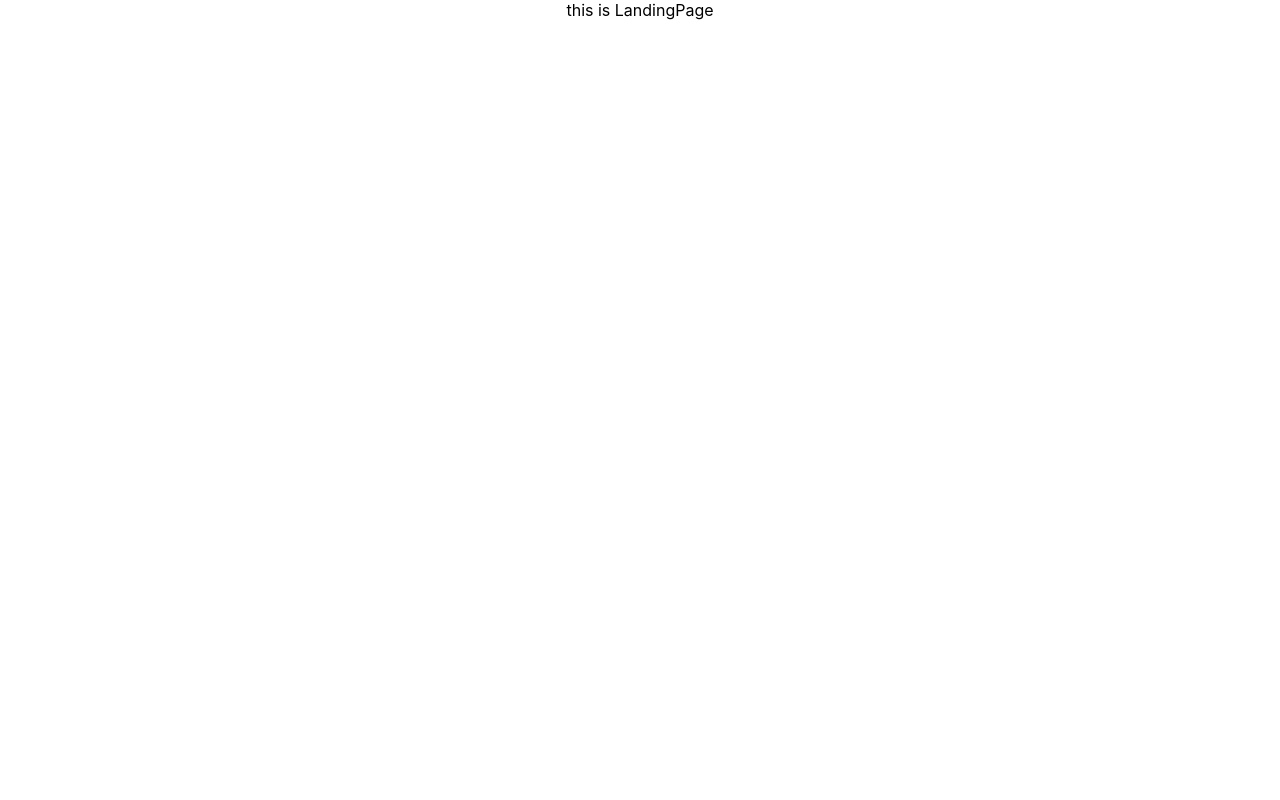
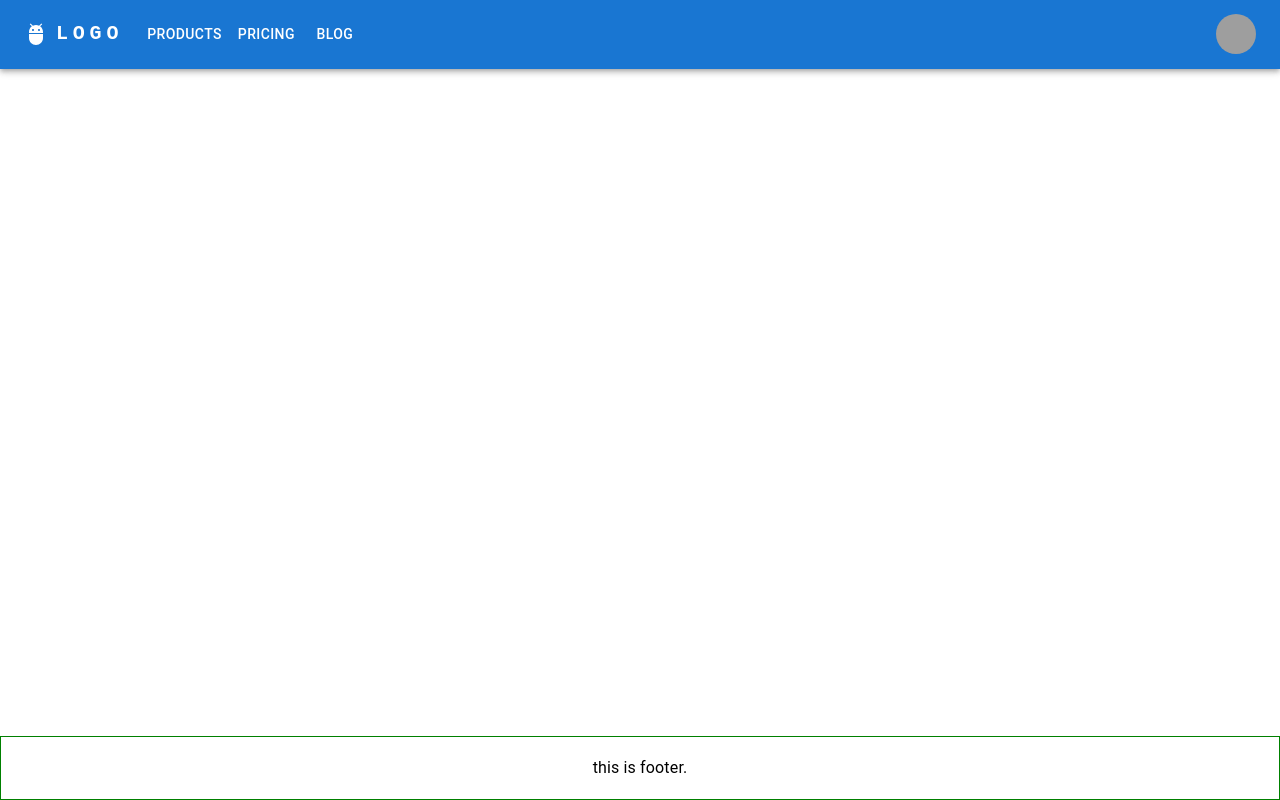
Before and after one commit to pr-a-s-h-a-n-t/chatapp, a React (Create React App) app: page / in a window 1280 px wide. Built offline with nearby package versions, Linux system fonts and the light colour scheme; grey boxes are pictures that could not be loaded.

Commit message:
mui nav and footer done!!!

```diff
--- a/src/Navs/index.js
+++ b/src/Navs/index.js
@@ -6,7 +6,7 @@
   Route,
   Routes,
 } from "react-router-dom";
-import LandingPage from "../components/pages/LandingPage";
+import LandingPage from "../components/pages/landingPageSections/index";
 import ProfilePage from "../components/pages/ProfilePage";
 import Conversations from "../components/pages/ConversationsPage";
 
--- a/src/components/pages/LandingPage.js
+++ /dev/null
@@ -1,9 +0,0 @@
-import React from 'react'
-
-function LandingPage() {
-  return (
-    <div>this is LandingPage</div>
-  )
-}
-
-export default LandingPage
--- /dev/null
+++ b/src/components/pages/landingPageSections/footer/Footer.js
@@ -0,0 +1,24 @@
+import React from "react";
+import Toolbar from "@mui/material/Toolbar";
+import { Typography } from "@mui/material";
+
+function Footer() {
+  return (
+    <div>
+      <Toolbar
+        sx={{
+          border: "1px solid green",
+          position: "absolute",
+          bottom: "0",
+          width: " 100%",
+          justifyContent: "center",
+          boxSizing: "border-box",
+        }}
+      >
+        <Typography>this is footer.</Typography>
+      </Toolbar>
+    </div>
+  );
+}
+
+export default Footer;
--- /dev/null
+++ b/src/components/pages/landingPageSections/index.js
@@ -0,0 +1,14 @@
+import React from 'react'
+import Navigations from "./navigation/Navigations"
+import Footer from './footer/Footer'
+
+function LandingPage() {
+  return (
+    <div>
+      <Navigations />
+      <Footer />
+    </div>
+  )
+}
+
+export default LandingPage
--- /dev/null
+++ b/src/components/pages/landingPageSections/navigation/Navigations.js
@@ -0,0 +1,164 @@
+
+import * as React from 'react';
+import AppBar from '@mui/material/AppBar';
+import Box from '@mui/material/Box';
+import Toolbar from '@mui/material/Toolbar';
+import IconButton from '@mui/material/IconButton';
+import Typography from '@mui/material/Typography';
+import Menu from '@mui/material/Menu';
+import MenuIcon from '@mui/icons-material/Menu';
+import Container from '@mui/material/Container';
+import Avatar from '@mui/material/Avatar';
+import Button from '@mui/material/Button';
+import Tooltip from '@mui/material/Tooltip';
+import MenuItem from '@mui/material/MenuItem';
+import AdbIcon from '@mui/icons-material/Adb';
+import "./Navigations.css"
+
+
+const pages = ['Products', 'Pricing', 'Blog'];
+const settings = ['Profile', 'Account', 'Dashboard', 'Logout'];
+
+export default function Navigations() {
+  const [anchorElNav, setAnchorElNav] = React.useState(null);
+  const [anchorElUser, setAnchorElUser] = React.useState(null);
+
+  const handleOpenNavMenu = (event) => {
+    setAnchorElNav(event.currentTarget);
+  };
+  const handleOpenUserMenu = (event) => {
+    setAnchorElUser(event.currentTarget);
+  };
+
+  const handleCloseNavMenu = () => {
+    setAnchorElNav(null);
+  };
+
+  const handleCloseUserMenu = () => {
+    setAnchorElUser(null);
+  };
+
+  return (
+    <AppBar position="static">
+      <Container maxWidth="xl">
+        <Toolbar disableGutters>
+          <AdbIcon sx={{ display: { xs: 'none', md: 'flex' }, mr: 1 }} />
+          <Typography
+            variant="h6"
+            noWrap
+            component="a"
+            href="/"
+            sx={{
+              mr: 2,
+              display: { xs: 'none', md: 'flex' },
+              fontFamily: 'monospace',
+              fontWeight: 700,
+              letterSpacing: '.3rem',
+              color: 'inherit',
+              textDecoration: 'none',
+            }}
+          >
+            LOGO
+          </Typography>
+
+          <Box sx={{ flexGrow: 1, display: { xs: 'flex', md: 'none' } }}>
+            <IconButton
+              size="large"
+              aria-label="account of current user"
+              aria-controls="menu-appbar"
+              aria-haspopup="true"
+              onClick={handleOpenNavMenu}
+              color="inherit"
+            >
+              <MenuIcon />
+            </IconButton>
+            <Menu
+              id="menu-appbar"
+              anchorEl={anchorElNav}
+              anchorOrigin={{
+                vertical: 'bottom',
+                horizontal: 'left',
+              }}
+              keepMounted
+              transformOrigin={{
+                vertical: 'top',
+                horizontal: 'left',
+              }}
+              open={Boolean(anchorElNav)}
+              onClose={handleCloseNavMenu}
+              sx={{
+                display: { xs: 'block', md: 'none' },
+              }}
+            >
+              {pages.map((page) => (
+                <MenuItem key={page} onClick={handleCloseNavMenu}>
+                  <Typography textAlign="center">{page}</Typography>
+                </MenuItem>
+              ))}
+            </Menu>
+          </Box>
+          <AdbIcon sx={{ display: { xs: 'flex', md: 'none' }, mr: 1 }} />
+          <Typography
+            variant="h5"
+            noWrap
+            component="a"
+            href=""
+            sx={{
+              mr: 2,
+              display: { xs: 'flex', md: 'none' },
+              flexGrow: 1,
+              fontFamily: 'monospace',
+              fontWeight: 700,
+              letterSpacing: '.3rem',
+              color: 'inherit',
+              textDecoration: 'none',
+            }}
+          >
+            LOGO
+          </Typography>
+          <Box sx={{ flexGrow: 1, display: { xs: 'none', md: 'flex' } }}>
+            {pages.map((page) => (
+              <Button
+                key={page}
+                onClick={handleCloseNavMenu}
+                sx={{ my: 2, color: 'white', display: 'block' }}
+              >
+                {page}
+              </Button>
+            ))}
+          </Box>
+
+          <Box sx={{ flexGrow: 0 }}>
+            <Tooltip title="Open settings">
+              <IconButton onClick={handleOpenUserMenu} sx={{ p: 0 }}>
+                <Avatar alt="Remy Sharp" src="/static/images/avatar/2.jpg" />
+              </IconButton>
+            </Tooltip>
+            <Menu
+              sx={{ mt: '45px' }}
+              id="menu-appbar"
+              anchorEl={anchorElUser}
+              anchorOrigin={{
+                vertical: 'top',
+                horizontal: 'right',
+              }}
+              keepMounted
+              transformOrigin={{
+                vertical: 'top',
+                horizontal: 'right',
+              }}
+              open={Boolean(anchorElUser)}
+              onClose={handleCloseUserMenu}
+            >
+              {settings.map((setting) => (
+                <MenuItem key={setting} onClick={handleCloseUserMenu}>
+                  <Typography textAlign="center">{setting}</Typography>
+                </MenuItem>
+              ))}
+            </Menu>
+          </Box>
+        </Toolbar>
+      </Container>
+    </AppBar>
+  );
+}
```
Also changed, not shown: src/components/pages/landingPageSections/footer/Footer.css (added), src/components/pages/landingPageSections/navigation/Navigations.css (added).
